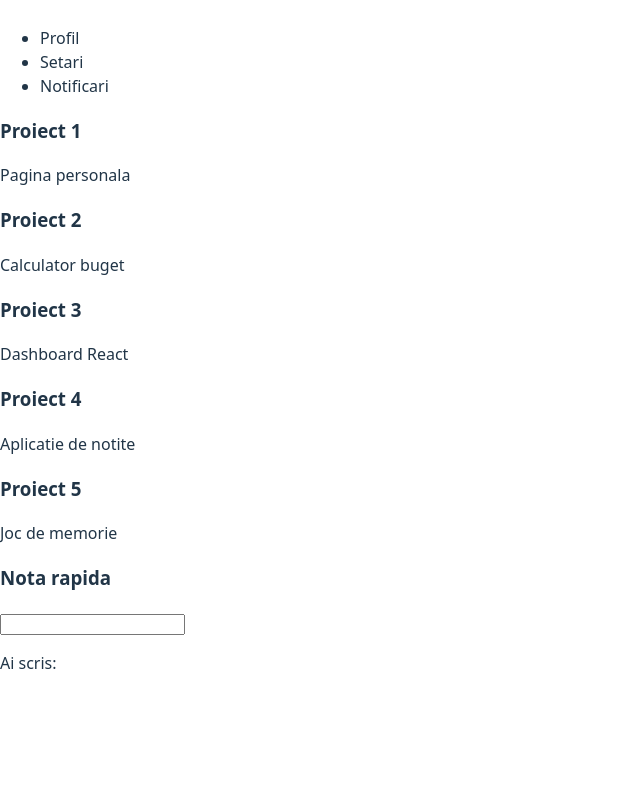
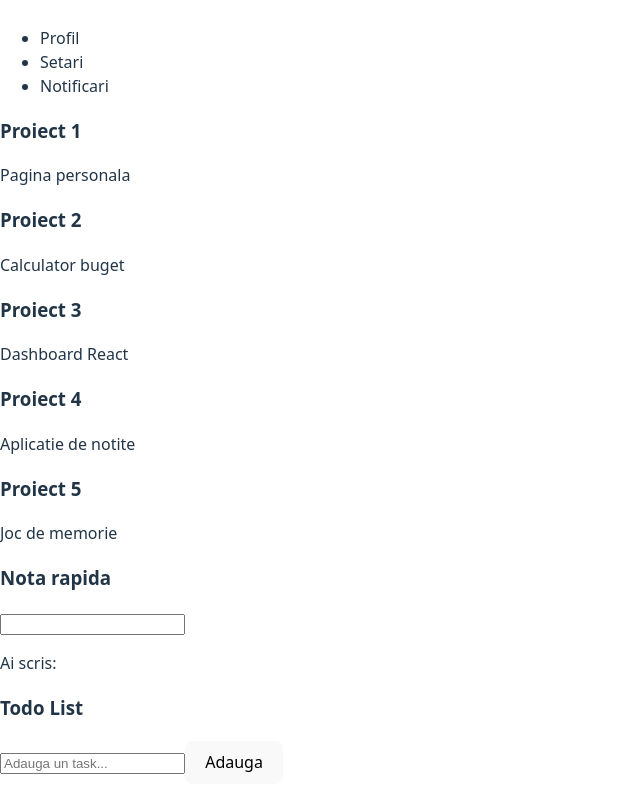
Before and after one commit to hawkqp68/proiect-web, a React (Vite) app: page / in a window 1280 px wide. Shown: the part 258-1058 px from the top of the page, without its empty margins (0-640 px from the left). Before the commit the page ends 949 px from the top, so only its background shows below. Built offline with nearby package versions, Linux system fonts and the light colour scheme.

Commit message:
Exercitiul 2- ToDoList

```diff
--- a/src/App.jsx
+++ b/src/App.jsx
@@ -1,6 +1,7 @@
 import Card from './Card';
 import { useState } from 'react';
 import QuickNote from './QuickNote';
+import TodoList from './ToDoList';
 
 function App() {
   const projects = [
@@ -12,6 +13,8 @@
   ];
 
   const [count, setCount] = useState(0);
+
+
 
   return (
     <div>
@@ -40,6 +43,7 @@
       ))}
 
       <QuickNote />
+      <TodoList />
     </div>
   );
 }
--- a/src/ToDoList.jsx
+++ b/src/ToDoList.jsx
@@ -0,0 +1,31 @@
+import {useState} from 'react';
+
+function ToDoList()
+{
+    const[todos, setTodos] = useState([]);
+    const[input, setInput] = useState('');
+
+    function handleAdd()
+    {
+        if (input.trim() === '') return; // Nu adauga text gol
+          setTodos([...todos, input]); // Creeaza array NOU cu tot ce era + input
+          setInput('');
+    }
+return (
+ <div>
+ <h3>Todo List</h3>
+ <input
+ value={input}
+ onChange={(e) => setInput(e.target.value)}
+ placeholder="Adauga un task..."
+ />
+ <button onClick={handleAdd}>Adauga</button>
+       {        <ul>
+                {todos.map((todo, index) => ( <li key={index}>{todo}</li>))}
+            </ul>
+
+       }
+ </div>
+ );
+}
+export default ToDoList;
```
